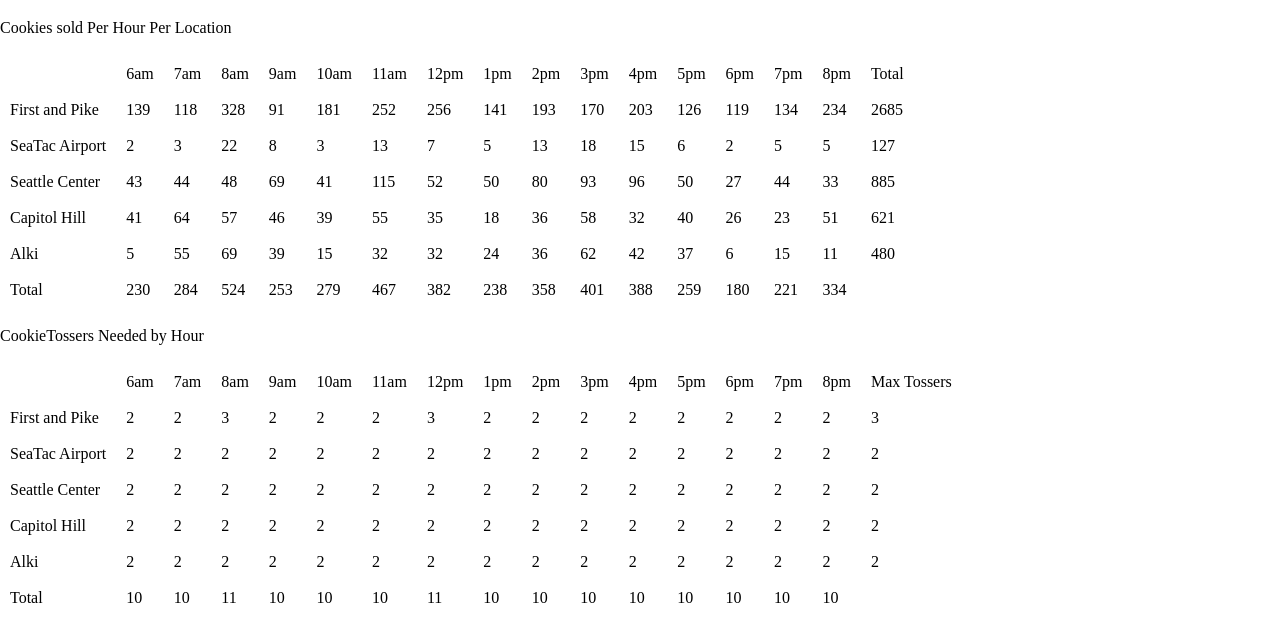
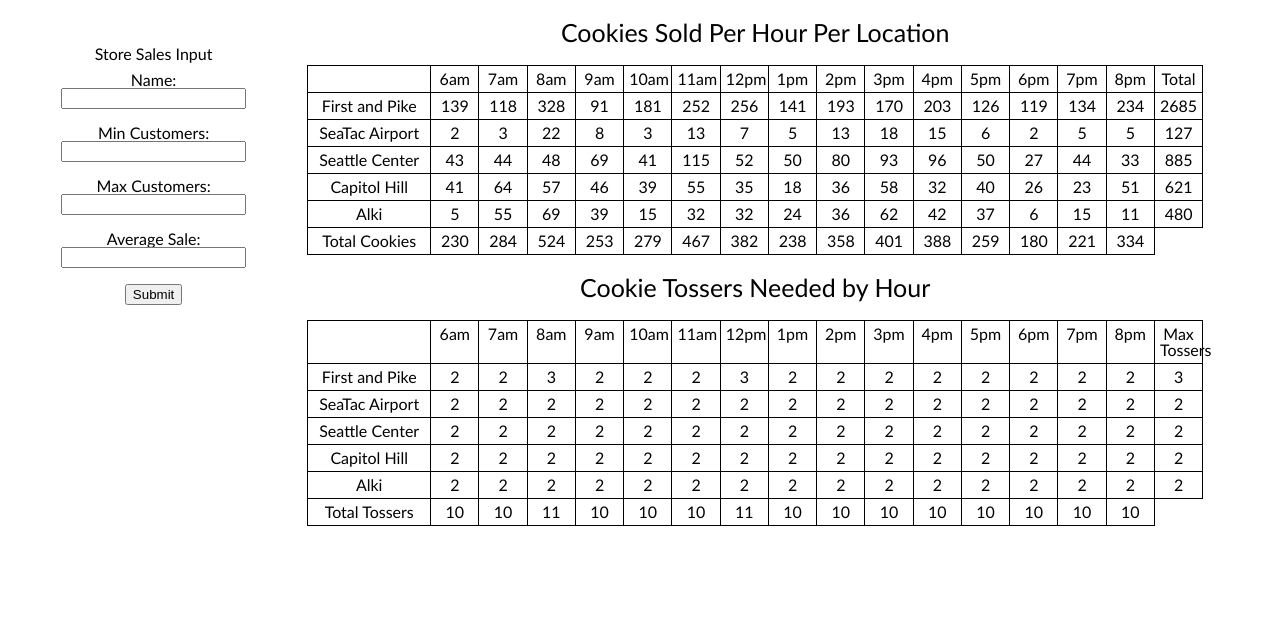
Before and after one commit to noahsadude/cookie-stand, a plain HTML site: page sales.html in a window 1280 px wide. Drawn offline with Linux system fonts and the light colour scheme.

Commit message:
made a form and cleaned up css

```diff
--- a/css/style.css
+++ b/css/style.css
@@ -1,7 +1,47 @@
+section{
+  font-family: Calibri;
+  font-weight: 100;
+}
+
+#storeSubmission{
+  text-align: center;
+  margin: 15%;
+  border: 1px black;
+}
+legend{
+  margin-bottom: 10px;
+}
+
+.quarter{
+  float:left;
+  width:24%;
+}
+
+.threeQuarters{
+  float:left;
+  width:70%;
+}
+
+table{
+  table-layout: fixed;
+  width: 100%;
+  margin-left: auto;
+  margin-right: auto;
+}
+
+tr :first-child{
+  width: 7em;
+}
+
 td{
-  padding:10px;
+  padding:5px;
+  border: solid 1px black;
+  text-align: center;
 }
+
 h2{
   margin-top: 20px;
   margin-bottom: 20px;
+  text-align:center;
+  font-size: 25px;
 }
--- a/js/app.js
+++ b/js/app.js
@@ -1,14 +1,13 @@
 console.log ('I live!');
-
+//config variables
+var customersPerTosser = 20;
+var hoursOfOperation = ['6am','7am','8am','9am','10am','11am','12pm','1pm','2pm','3pm','4pm','5pm','6pm','7pm','8pm'];
+var controlCurve = [0.5, 0.75, 1.0, 0.6, 0.8, 1.0, 0.7, 0.4, 0.6, 0.9, 0.7, 0.5, 0.3, 0.4, 0.6];
 var cookies = document.getElementById('cookies');
 var cookieTossers = document.getElementById('cookieTossers');
 var cookiesByStoreByHour = [];
 var totalCookiesByHour = [];
 var totalTossersByHour = [];
-var customersPerTosser = 20;
-
-var hoursOfOperation = ['6am','7am','8am','9am','10am','11am','12pm','1pm','2pm','3pm','4pm','5pm','6pm','7pm','8pm'];
-var controlCurve = [0.5, 0.75, 1.0, 0.6, 0.8, 1.0, 0.7, 0.4, 0.6, 0.9, 0.7, 0.5, 0.3, 0.4, 0.6];
 
 function getRandomIntInclusive(min, max) {
   return Math.floor(Math.random() * (max - min + 1)) + min;
@@ -136,11 +135,11 @@ function calculateTotalTossersByHour(){
   }
 }
 
-function tableFooter(variableName,functionName,array){
+function tableFooter(text,variableName,functionName,array){
   functionName();
   var trel = document.createElement('tr');
   var tdel = document.createElement('td');
-  tdel.textContent = 'Total';
+  tdel.textContent = text;
   trel.appendChild(tdel);
   for (var i=0;i<hoursOfOperation.length;i++){
   tdel = document.createElement('td');
@@ -162,7 +161,7 @@ seaTacAirport.renderStoreRow(cookies);
 seattleCenter.renderStoreRow(cookies);
 capitolHill.renderStoreRow(cookies);
 alki.renderStoreRow(cookies);
-tableFooter(cookies,calculateTotalCookiesByHour,totalCookiesByHour);
+tableFooter('Total Cookies',cookies,calculateTotalCookiesByHour,totalCookiesByHour);
 
 tableHeader(cookieTossers,'Max Tossers');
 firstAndPike.renderCookieTosserRow(cookieTossers);
@@ -170,4 +169,4 @@ seaTacAirport.renderCookieTosserRow(cookieTossers);
 seattleCenter.renderCookieTosserRow(cookieTossers);
 capitolHill.renderCookieTosserRow(cookieTossers);
 alki.renderCookieTosserRow(cookieTossers);
-tableFooter(cookieTossers,calculateTotalTossersByHour,totalTossersByHour);
+tableFooter('Total Tossers',cookieTossers,calculateTotalTossersByHour,totalTossersByHour);
--- a/sales.html
+++ b/sales.html
@@ -4,18 +4,34 @@
     <link rel="stylesheet" href="css/style.css">
   </head>
   <main>
-    <h2>Cookies sold Per Hour Per Location</h2>
+    <section class ="quarter">
+      <form id="storeSubmission">
+        <fieldset>
+          <legend>Store Sales Input</legend>
+          <label>Name:<br>
+          <input type="text" name="name"></label></br></br>
+          <label>Min Customers:
+          <input type="text" name="minCustomers"></label><br><br>
+          <label>Max Customers:
+          <input type="text" name="maxCustomers"></label><br><br>
+          <label>Average Sale:
+          <input type="text" name="avgCookies"></label><br><br>
+          <button id="submit">Submit</button>
+        </fieldset>
+      </form>
+    </section>
+    <section class ="threeQuarters">
+    <h2>Cookies Sold Per Hour Per Location</h2>
     <table>
       <tbody id = "cookies">
-
       </tbody>
     </table>
-    <h2>CookieTossers Needed by Hour</h2>
+    <h2>Cookie Tossers Needed by Hour</h2>
     <table>
       <tbody id = "cookieTossers">
-
       </tbody>
     </table>
+    </section>
   </main>
   <script src="js/app.js"></script>
 </html>
```
